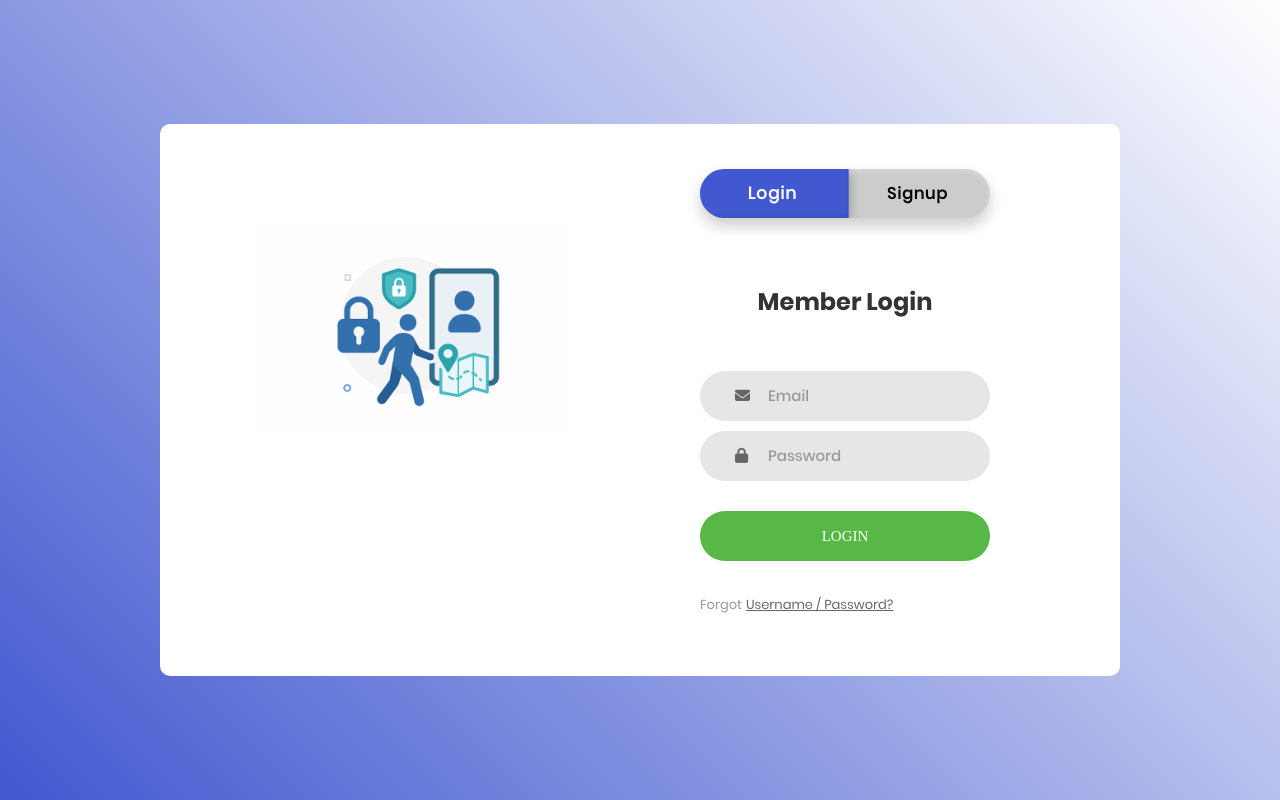
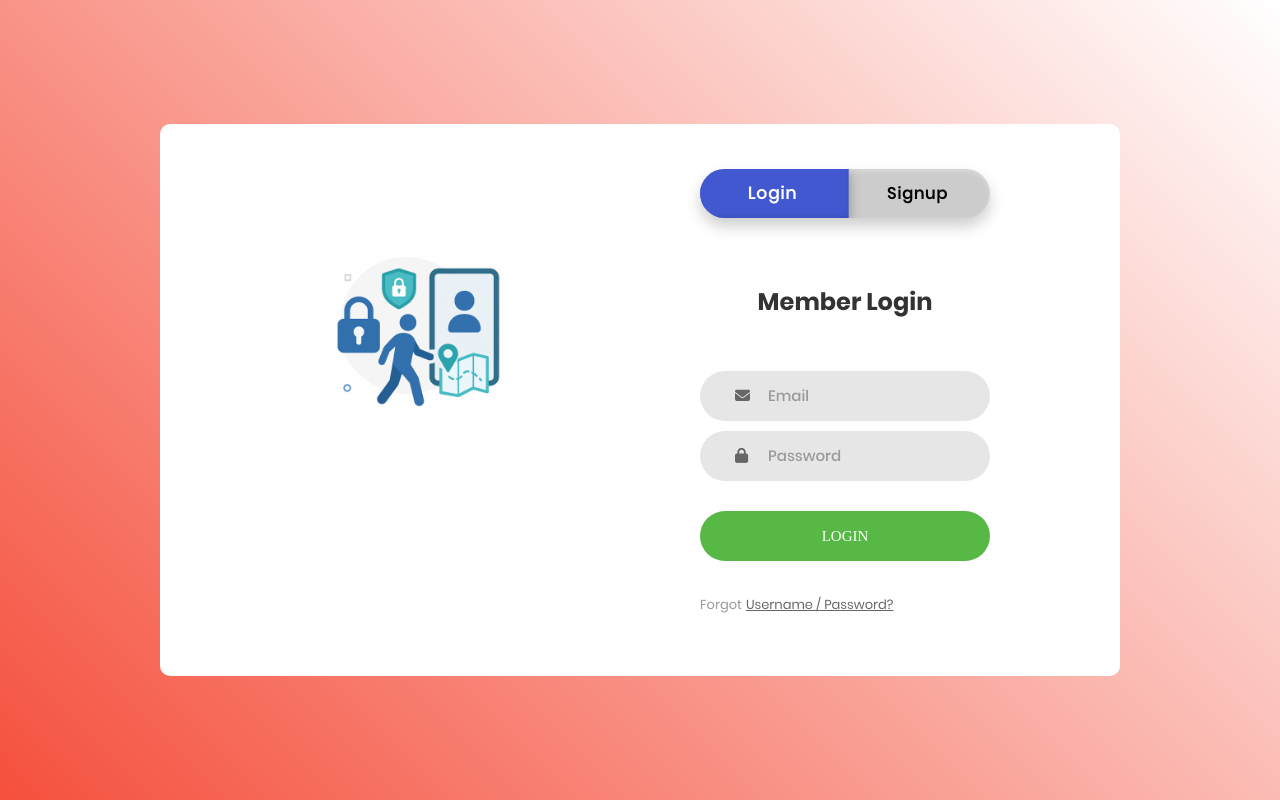
Before and after one commit to yogeshpan1/Homeo, a plain HTML site: page login.html in a window 1280 px wide. Drawn offline with nearby package versions, Linux system fonts and the light colour scheme; files that its build step writes are made by us from their sources; files whose address does not match are found by name; a web font is replaced by a local one.

Commit message:
CSS changes

```diff
--- a/CSS/style.css
+++ b/CSS/style.css
@@ -216,11 +216,11 @@ iframe {
     justify-content: center;
     align-items: center;
     padding: 15px;
-    background: #9053c7;
-    background: -webkit-linear-gradient(-135deg, #ffffff, #4158d0);
-    background: -o-linear-gradient(-135deg, #ffffff, #4158d0);
-    background: -moz-linear-gradient(-135deg, #ffffff, #4158d0);
-    background: linear-gradient(-135deg, #ffffff, #4158d0);
+    background: #F5503D;
+    background: -webkit-linear-gradient(-135deg, #ffffff, #F5503D);
+    background: -o-linear-gradient(-135deg, #ffffff, #F5503D);
+    background: -moz-linear-gradient(-135deg, #ffffff, #F5503D);
+    background: linear-gradient(-135deg, #ffffff, #F5503D);
 }
 
 .wrap-login100 {
```
